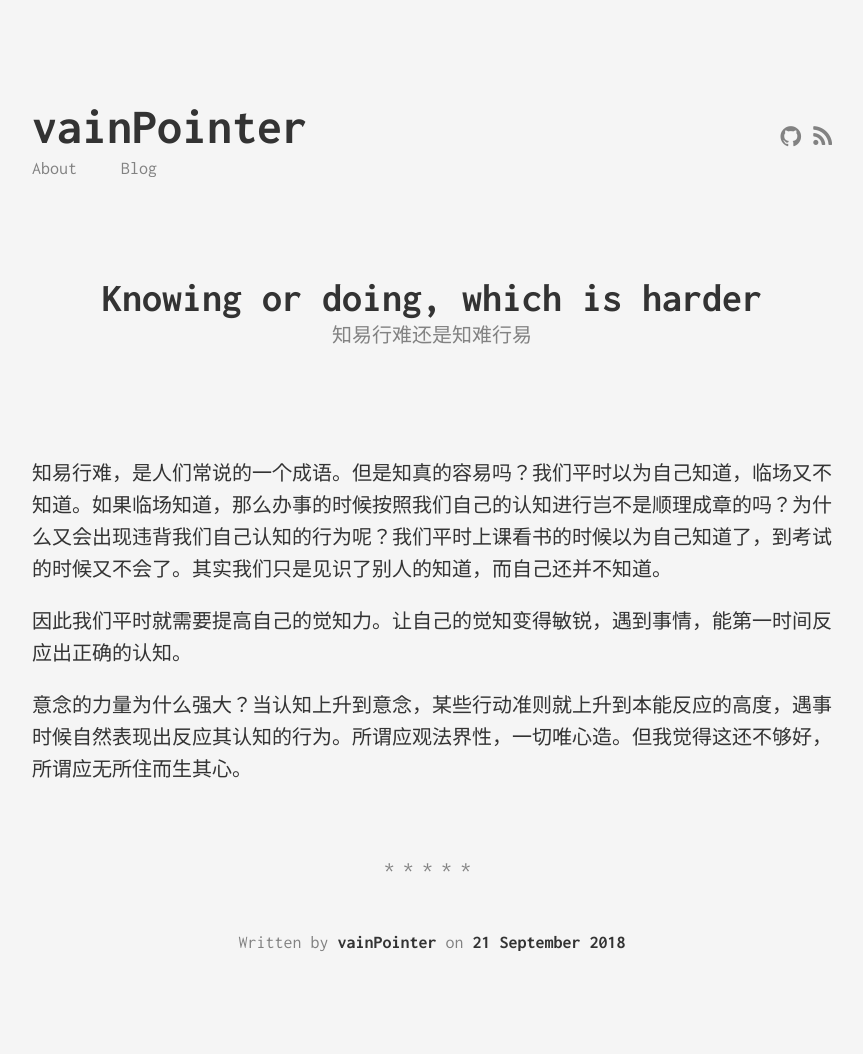
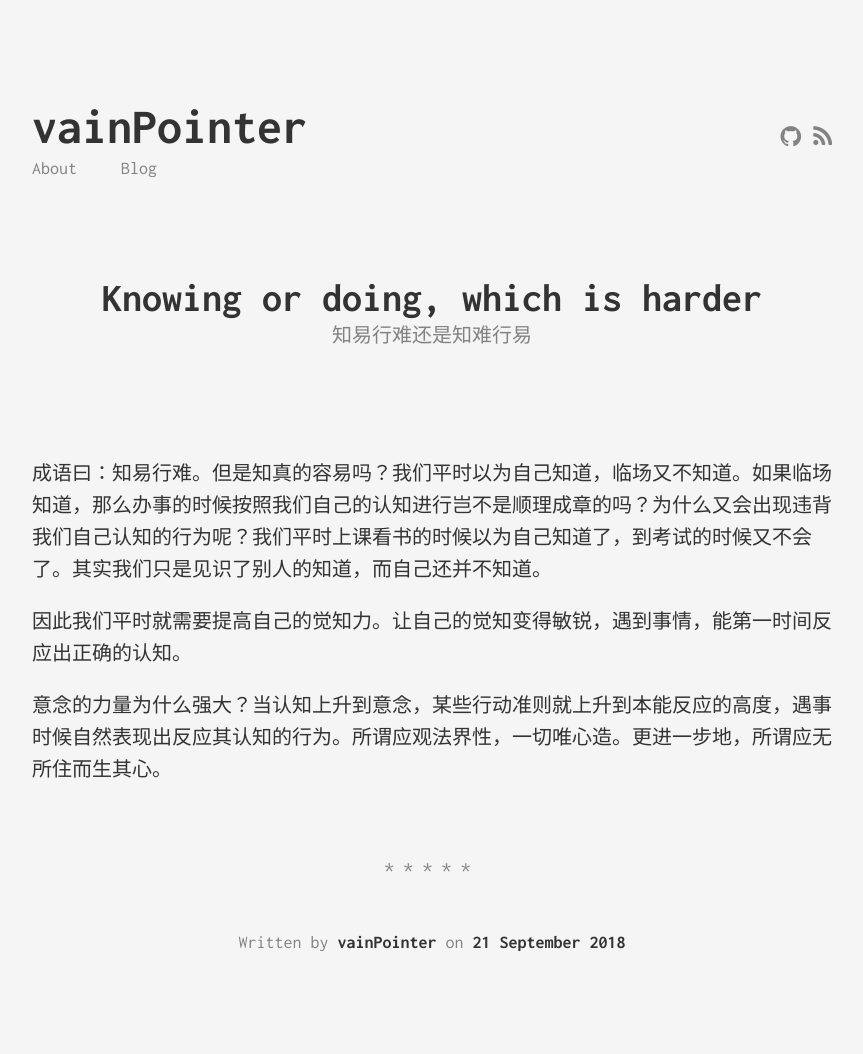
Before and after one commit to vainPointer/vainPointer.github.io, a Jekyll site: the page built from _posts/2018-09-21-Knowing-or-doing-which-is-harder.markdown, in a window 1280 px wide. Shown: the whole page, without its empty margins (208-1071 px from the left). Built offline with Jekyll 4.4.1, drawn with Linux system fonts in a browser that asks for light colours.

Commit message:
Knowing or doing, which is harder

```diff
--- a/_posts/2018-09-21-Knowing-or-doing-which-is-harder.markdown
+++ b/_posts/2018-09-21-Knowing-or-doing-which-is-harder.markdown
@@ -6,8 +6,8 @@ date:   2018-09-21 08:48:32 +0800
 categories: [hobby]
 ---
 
-知易行难，是人们常说的一个成语。但是知真的容易吗？我们平时以为自己知道，临场又不知道。如果临场知道，那么办事的时候按照我们自己的认知进行岂不是顺理成章的吗？为什么又会出现违背我们自己认知的行为呢？我们平时上课看书的时候以为自己知道了，到考试的时候又不会了。其实我们只是见识了别人的知道，而自己还并不知道。
+成语曰：知易行难。但是知真的容易吗？我们平时以为自己知道，临场又不知道。如果临场知道，那么办事的时候按照我们自己的认知进行岂不是顺理成章的吗？为什么又会出现违背我们自己认知的行为呢？我们平时上课看书的时候以为自己知道了，到考试的时候又不会了。其实我们只是见识了别人的知道，而自己还并不知道。
 
 因此我们平时就需要提高自己的觉知力。让自己的觉知变得敏锐，遇到事情，能第一时间反应出正确的认知。
 
-意念的力量为什么强大？当认知上升到意念，某些行动准则就上升到本能反应的高度，遇事时候自然表现出反应其认知的行为。所谓应观法界性，一切唯心造。但我觉得这还不够好，所谓应无所住而生其心。
+意念的力量为什么强大？当认知上升到意念，某些行动准则就上升到本能反应的高度，遇事时候自然表现出反应其认知的行为。所谓应观法界性，一切唯心造。更进一步地，所谓应无所住而生其心。
```
